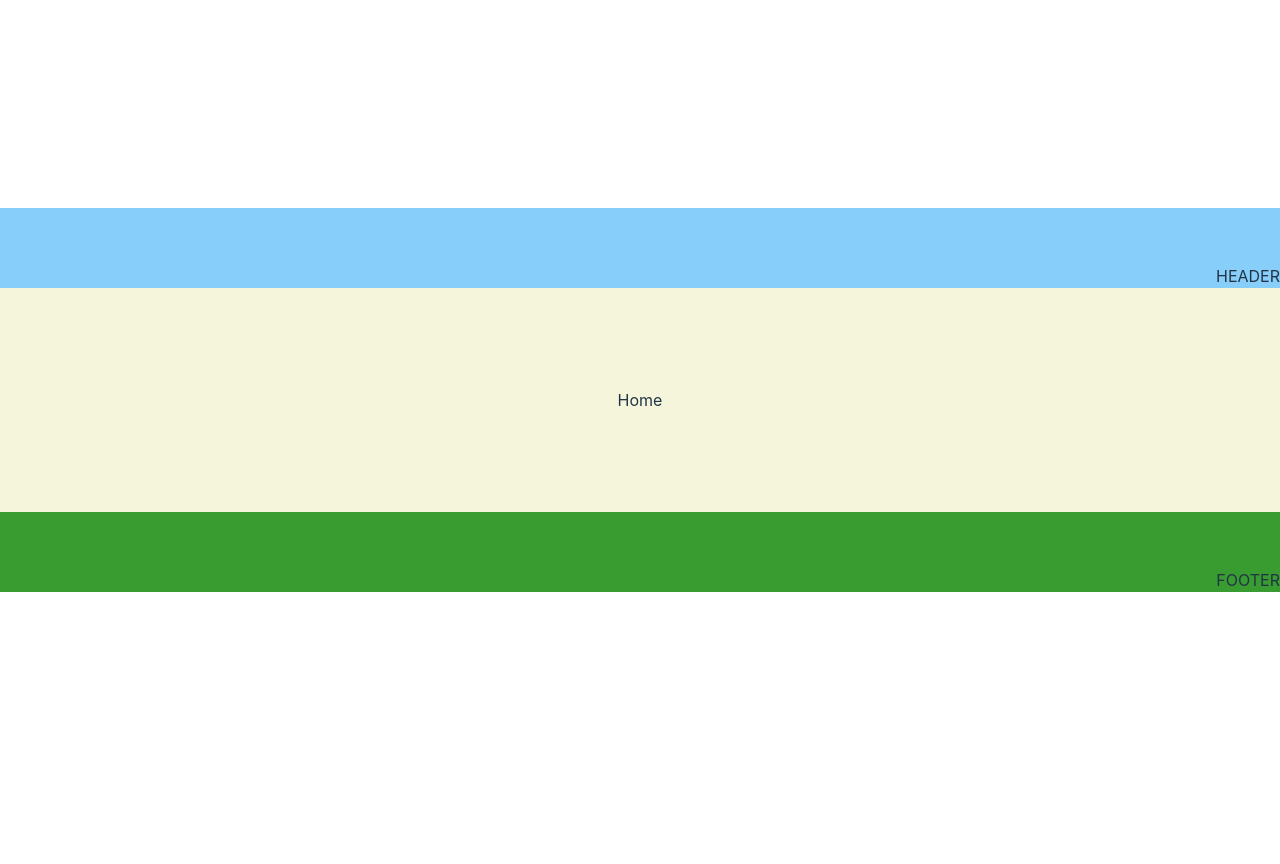
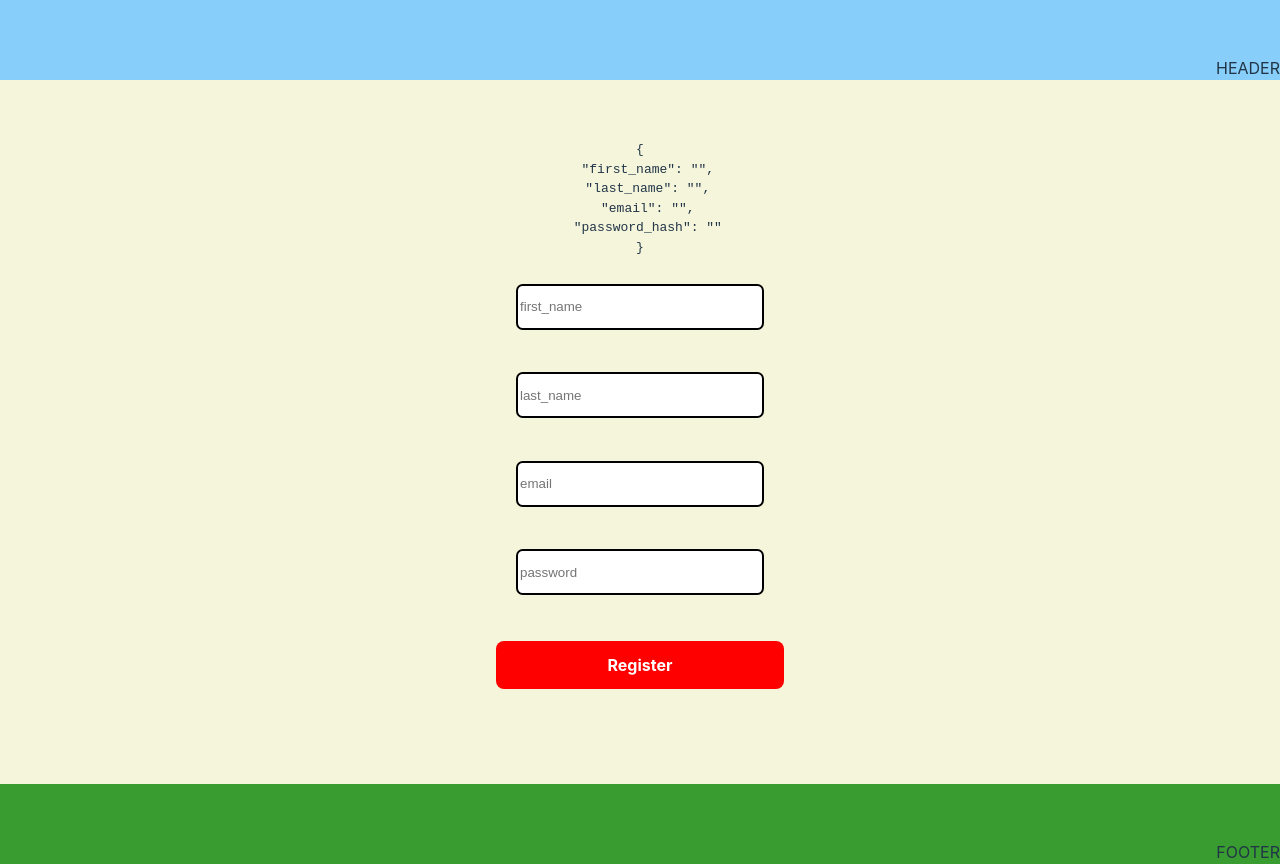
Before and after one commit to FRR95/Proyecto-API-Buscador-Frontend-I, a React (Vite) app: page /register in a window 1280 px wide. Before the commit this address led to /. Before the commit the page ends 800 px from the top, so only its background shows below. Built offline with nearby package versions, Linux system fonts and the light colour scheme.

Commit message:
feat:creating Register page

```diff
--- a/src/common/Body/Body.jsx
+++ b/src/common/Body/Body.jsx
@@ -1,5 +1,6 @@
 import { Routes, Route, Navigate } from "react-router-dom";
 import { Home } from "../../pages/Home/Home";
+import { Register } from "../../pages/Register/Register";
 
 
 
@@ -8,6 +9,7 @@ export const Body = () => {
     <Routes>
       <Route path="*" element={<Navigate to={"/"} replace/>} />
       <Route path="/" element={<Home />} />
+      <Route path="/register" element={<Register />} />
     </Routes>
   );
 };
--- /dev/null
+++ b/src/pages/Register/Register.css
@@ -0,0 +1,22 @@
+.registerDesign {
+
+    height: 88vh;
+    width: 100vw;
+
+    background-color: beige;
+
+    display: flex;
+    flex-direction: column;
+    justify-content: center;
+    align-items: center;
+}
+
+.error {
+    height: 1em;
+    color: red;
+}
+
+.successMessage {
+    height: 1em;
+    color: green
+}
--- /dev/null
+++ b/src/pages/Register/Register.jsx
@@ -0,0 +1,131 @@
+import { useState } from "react";
+import { CustomInput } from "../../components/CustomInput/CustomInput";
+import "./Register.css";
+import { CustomButton } from "../../components/CustomButton/CustomButton";
+import { RegisterUser } from "../../services/apiCalls";
+import { validame } from "../../utils/functions";
+import { useNavigate } from "react-router-dom";
+
+export const Register = () => {
+
+  const navigate = useNavigate();
+
+  const [user, setUser] = useState({
+    first_name: "",
+    last_name: "",
+    email: "",
+    password_hash: "",
+  });
+
+  const [userError, setUserError] = useState({
+    first_nameError: "",
+    last_nameError: "",
+    emailError: "",
+    password_hashError: "",
+  });
+
+  const [msgError, setMsgError] = useState("");
+  const [msgSuccess, setMsgSuccess] = useState("");
+
+  //funcion emit que está aqui en el padre... que se la pasamos al custom input
+  const inputHandler = (e) => {
+    //voy a proceder a bindear....
+    setUser((prevState) => ({
+      ...prevState,
+      [e.target.name]: e.target.value,
+    }));
+  };
+
+  const checkError = (e) => {
+    const error = validame(e.target.name, e.target.value);
+
+    setUserError((prevState) => ({
+      ...prevState,
+      [e.target.name + "Error"]: error,
+      //el truco del almendruco nos dice que seria... nameError: error, o emailError: error
+    }));
+  };
+
+  //function emit que también está aqui en el padre...en este caso para registrar...
+  const registerMe = async () => {
+    try {
+      for (let elemento in user) {
+        if (user[elemento] === "") {
+          throw new Error("Todos los campos tienen que estar rellenos");
+        }
+      }
+
+      const fetched = await RegisterUser(user);
+
+      setMsgSuccess(fetched.message)
+
+      setTimeout(()=>{
+        navigate("/")
+      },1200)
+
+    } catch (error) {
+      setMsgError(error.message);
+    }
+  };
+
+  return (
+    <div className="registerDesign">
+      <pre>{JSON.stringify(user, null, 2)}</pre>
+      <CustomInput
+        className={`inputDesign ${
+          userError.first_nameError !== "" ? "inputDesignError" : ""
+        }`}
+        type={"text"}
+        placeholder={"first_name"}
+        name={"first_name"}
+        value={user.first_name || ""}
+        onChangeFunction={(e) => inputHandler(e)}
+        onBlurFunction={(e) => checkError(e)}
+      />
+      <div className="error">{userError.first_nameError}</div>
+      <CustomInput
+        className={`inputDesign ${
+          userError.last_nameError !== "" ? "inputDesignError" : ""
+        }`}
+        type={"text"}
+        placeholder={"last_name"}
+        name={"last_name"}
+        value={user.last_name || ""}
+        onChangeFunction={(e) => inputHandler(e)}
+        onBlurFunction={(e) => checkError(e)}
+      />
+      <div className="error">{userError.last_nameError}</div>
+      <CustomInput
+        className={`inputDesign ${
+          userError.emailError !== "" ? "inputDesignError" : ""
+        }`}
+        type={"email"}
+        placeholder={"email"}
+        name={"email"}
+        value={user.email || ""}
+        onChangeFunction={(e) => inputHandler(e)}
+        onBlurFunction={(e) => checkError(e)}
+      />
+      <div className="error">{userError.emailError}</div>
+      <CustomInput
+        className={`inputDesign ${
+          userError.password_hashError !== "" ? "inputDesignError" : ""
+        }`}
+        type={"password"}
+        placeholder={"password"}
+        name={"password_hash"}
+        value={user.password_hash || ""}
+        onChangeFunction={(e) => inputHandler(e)}
+        onBlurFunction={(e) => checkError(e)}
+      />
+      <div className="error">{userError.password_hashError}</div>
+      <CustomButton
+        className={"customButtonDesign"}
+        title={"Register"}
+        functionEmit={registerMe}
+      />
+      <div className="error">{msgError}</div>
+      <div className="successMessage">{msgSuccess}</div>
+    </div>
+  );
+};
```
